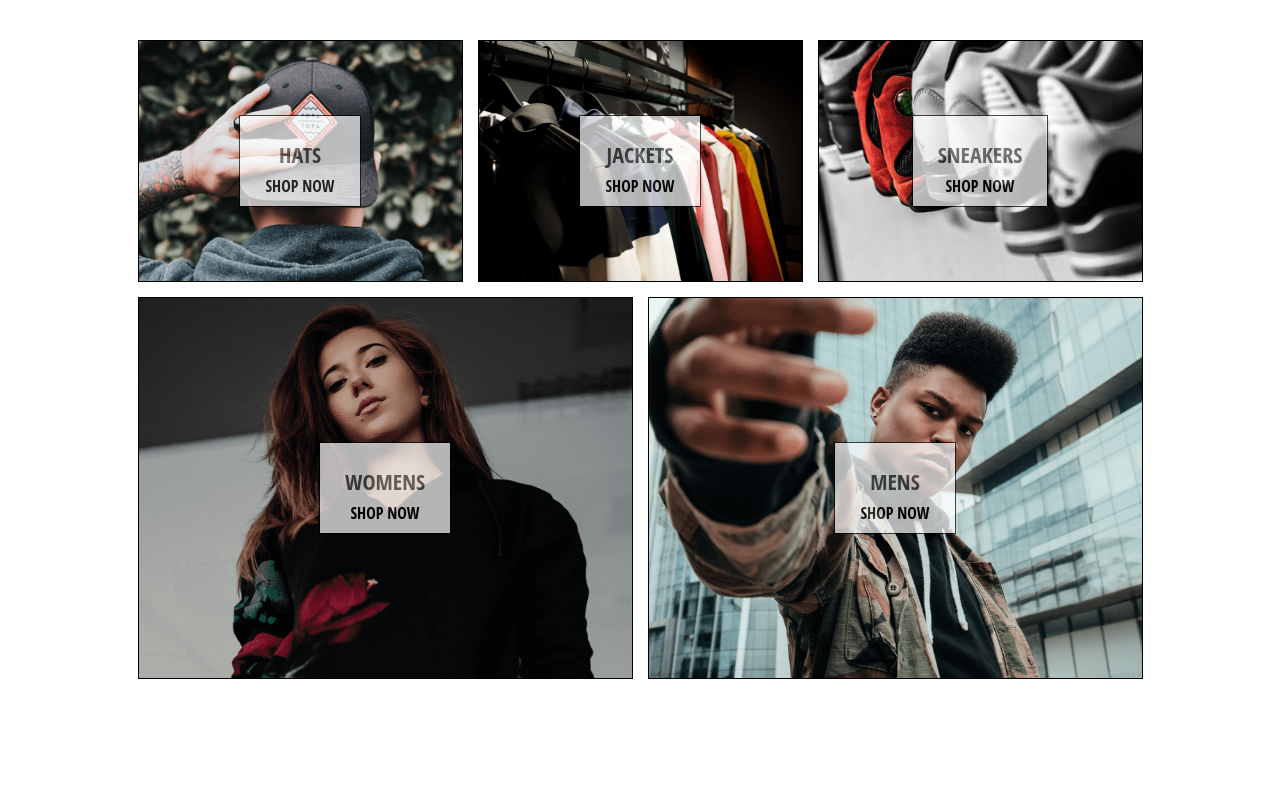
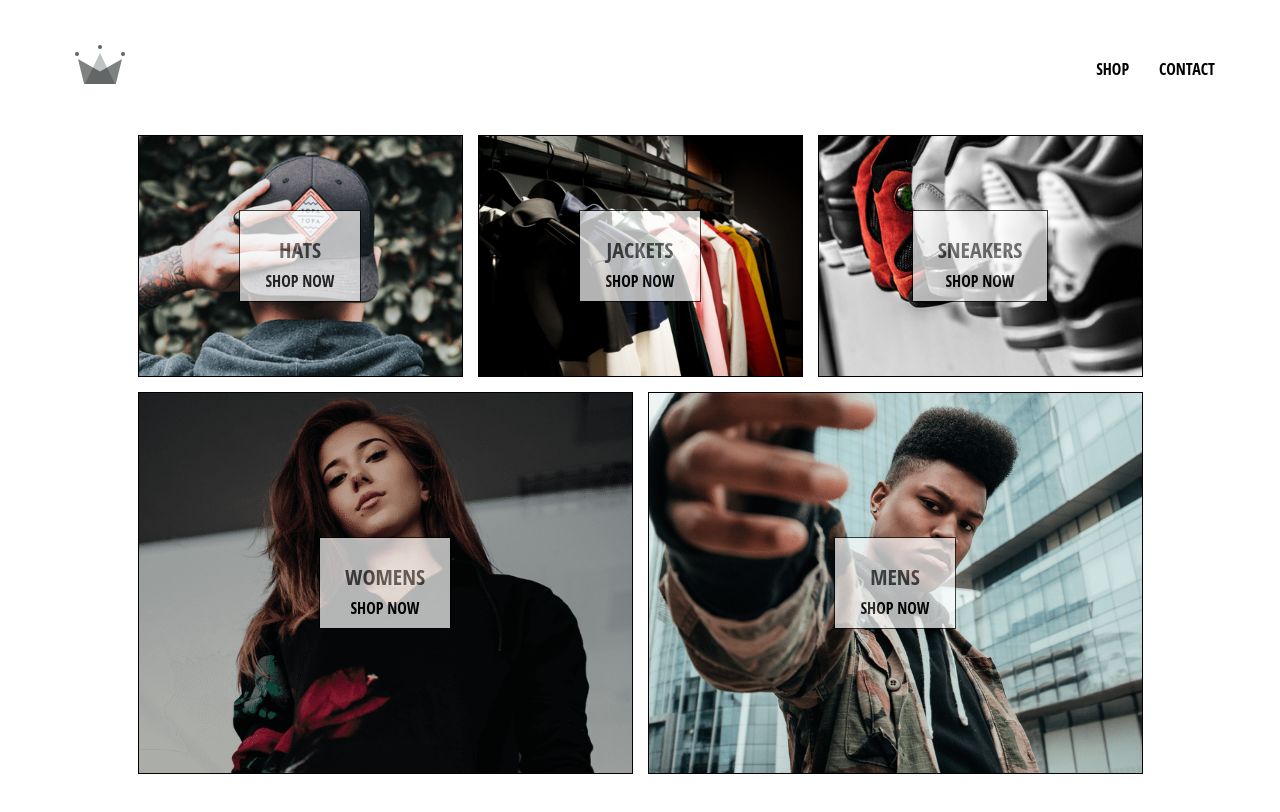
Before and after one commit to JonHualde/Uclothing, a React (Create React App) app: page / in a window 1280 px wide. Shown: the top 812 px of the page. Built offline with nearby package versions, Linux system fonts and the light colour scheme.

Commit message:
Header has been added with Links + little editing on shop design

```diff
--- a/src/App.css
+++ b/src/App.css
@@ -2,3 +2,13 @@
     font-family: 'Open Sans Condensed';
     padding: 20px 50px;
 }
+
+a {
+    text-decoration: none;
+    color: black;
+}
+
+a:hover {
+    color: rgb(8, 8, 160);
+    transition: .3s ease-in;
+}
--- a/src/App.js
+++ b/src/App.js
@@ -3,13 +3,17 @@
 import Homepage from './pages/homepage/homepage.component.jsx';
 import { Switch, Route } from 'react-router-dom';
 import ShopPage from './pages/shop/shop.component.jsx';
+import Header from './components/header/header.component.jsx';
 
-function App(props) {
+function App() {
   return (
+    <div>
+      <Header />
       <Switch>
         <Route exact path='/' component={Homepage} />
         <Route exact path='/collections' component={ShopPage} />
       </Switch>
+    </div>
   );
 }
 
--- /dev/null
+++ b/src/components/header/header.component.jsx
@@ -0,0 +1,18 @@
+import React from 'react';
+import { Link } from 'react-router-dom';
+import './header.styles.scss';
+import { ReactComponent as Logo } from '../../assets/original.svg';
+
+const Header = () => (
+    <div className='header'>
+        <Link  className='logo-container' to='/'>
+            <Logo alt='logo' src={Logo} className='logo' />
+        </Link>
+        <div className='options'>
+            <Link className='option' to='/collections'> SHOP </Link>
+            <Link className='option' to='/shop'> CONTACT </Link>
+        </div>
+    </div>
+)
+
+export default Header;
--- /dev/null
+++ b/src/components/header/header.styles.scss
@@ -0,0 +1,25 @@
+.header {
+  height: 70px;
+  width: 100%;
+  display: flex;
+  justify-content: space-between;
+  margin-bottom: 25px;
+
+  .logo-container {
+    height: 100%;
+    width: 70px;
+    padding: 25px;
+  }
+
+  .options {
+    width: 50%;
+    height: 100%;
+    display: flex;
+    align-items: flex-end;
+    justify-content: flex-end;
+
+    .option {
+      padding: 10px 15px;
+    }
+  }
+}
```
Also changed, not shown: src/assets/original.svg (added).
